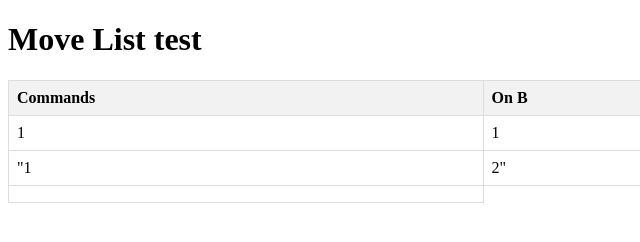
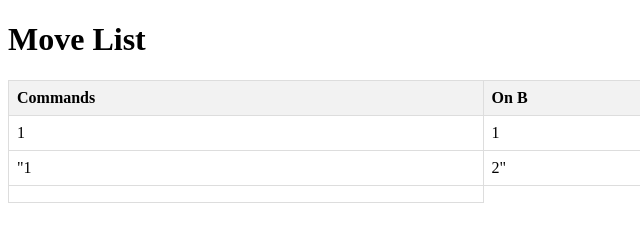
Before and after one commit to 3disojisan/3disojisan.github.io, a plain HTML site: page index.html in a window 1280 px wide. Shown: the full height of the page, 0-640 px from the left. Drawn offline with Linux system fonts and the light colour scheme.

Commit message:
Update index.html

```diff
--- a/index.html
+++ b/index.html
@@ -21,7 +21,7 @@
 </head>
 <body>
 
-<h1>Move List test</h1>
+<h1>Move List</h1>
 <table id="csv-table">
   <thead></thead>
   <tbody></tbody>
```
